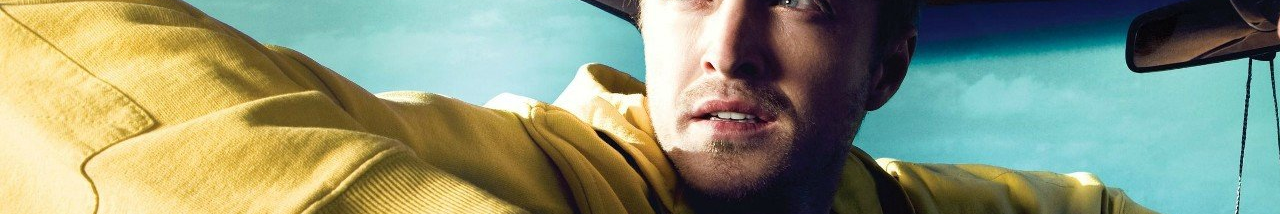
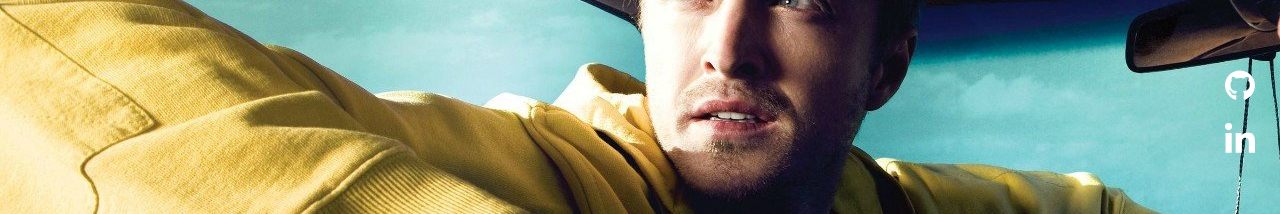
Before and after one commit to jotadagostin/breakingbad, a plain HTML site: page src/index.html in a window 1280 px wide. Shown: the part 283-497 px from the top of the page. Drawn offline with Linux system fonts and the light colour scheme.

Commit message:
Update style.css

```diff
--- a/src/styles/style.css
+++ b/src/styles/style.css
@@ -1,17 +1,22 @@
 body {
-    font-family: 'Poppins', sans-serif;
+  font-family: "Poppins", sans-serif;
   max-width: 1280px;
   margin: 0 auto;
 }
 
 main:after {
-    content: '';
+  content: "";
   min-height: 100vh;
   width: 100vh;
   position: fixed;
   top: 0;
   left: 0;
-    background: linear-gradient(90deg, rgba(0, 0, 0, 1) 10%, rgba(0, 0, 0, 0.05926120448179273) 50%, rgba(0, 0, 0, 1) 90%);
+  background: linear-gradient(
+    90deg,
+    rgba(0, 0, 0, 1) 10%,
+    rgba(0, 0, 0, 0.05926120448179273) 50%,
+    rgba(0, 0, 0, 1) 90%
+  );
   z-index: -1;
 }
 
@@ -55,5 +60,28 @@ main:after {
 }
 
 .aside-menu {
+    position: fixed;
+    top: 0;
+    right: 0;
+    width: 80px;
+    display: flex;
+    justify-content: center;
+    align-items: center;
+    min-height: 100vh;
+}
 
+.aside-menu ul {
+    display: flex;
+    flex-direction: column;
+    gap: 15px;
 }
+
+.aside-menu .icon {
+    width: 30px;
+    filter: invert(1);
+    transition: 0.3s ease-in-out;
+}
+
+.aside-menu .icon:hover {
+    transform: scale(1.2);
+}
```
Lines whose indentation alone changed are shown as unchanged.
